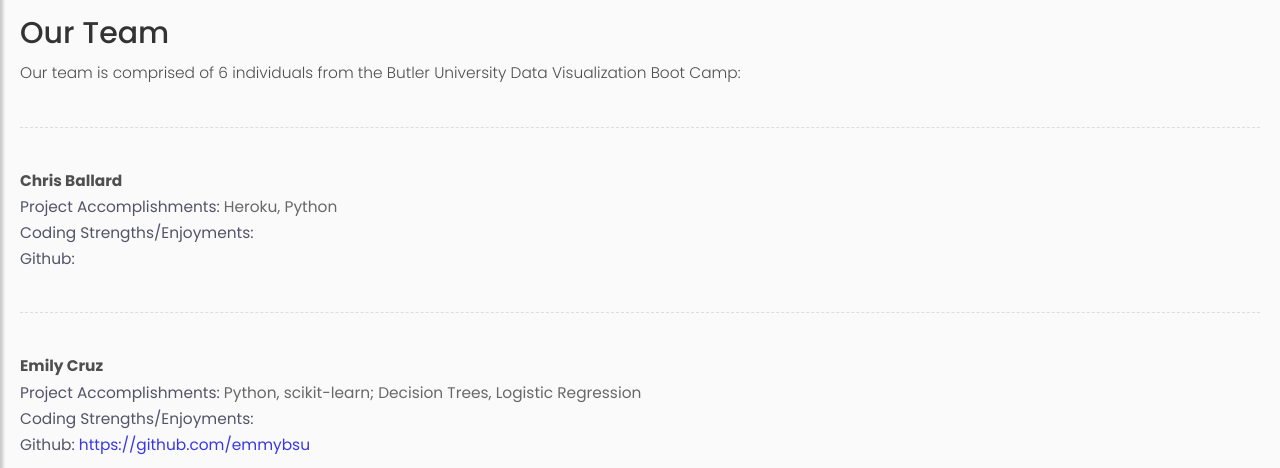
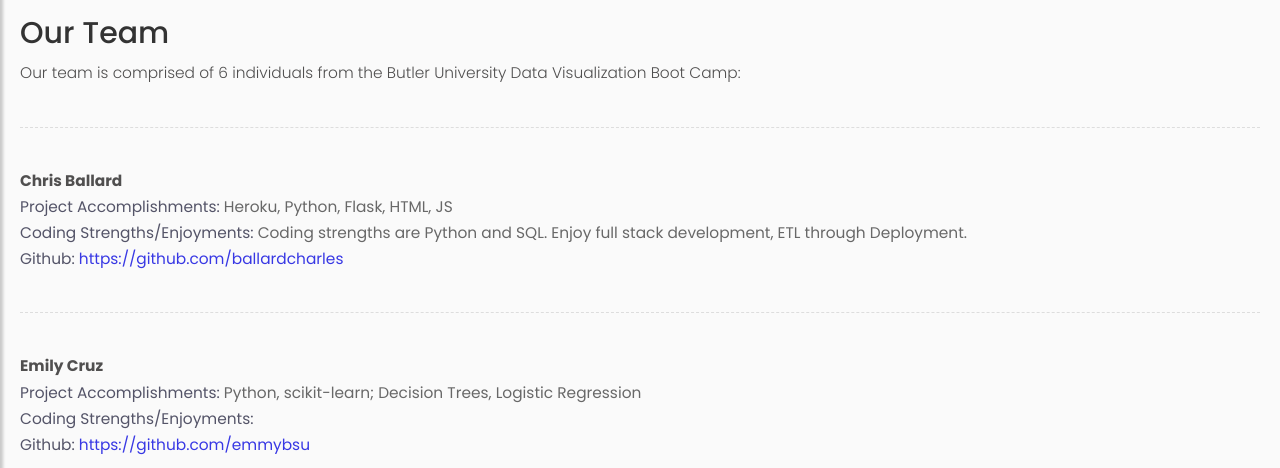
Before and after one commit to jcrettig/Final-Project---Group-1, a Flask app: page /contact in a window 1280 px wide. Shown: the part 151-619 px from the top of the page. Run offline with Flask 2, Linux system fonts and the light colour scheme; parts of the project's set-up code (start-up, migrations or seed data) failed here and were passed over; some libraries are stand-ins or nearby versions.

Commit message:
updated contact page.

```diff
--- a/templates/contact.html
+++ b/templates/contact.html
@@ -92,9 +92,9 @@
 
                 <dl>
                     <dt>Chris Ballard</dt>
-                    <dd><span style="color:rgb(84, 84, 104);">Project Accomplishments: </span>Heroku, Python</dd>
-                    <dd><span style="color:rgb(84, 84, 104);">Coding Strengths/Enjoyments: </span></dd>
-                    <dd><span style="color:rgb(84, 84, 104);">Github: </span></dd>
+                    <dd><span style="color:rgb(84, 84, 104);">Project Accomplishments: </span>Heroku, Python, Flask, HTML, JS</dd>
+                    <dd><span style="color:rgb(84, 84, 104);">Coding Strengths/Enjoyments: </span>Coding strengths are Python and SQL.  Enjoy full stack development, ETL through Deployment.</dd>
+                    <dd><span style="color:rgb(84, 84, 104);">Github: </span><a style="color:rgb(56, 56, 228);" href="https://github.com/ballardcharles">https://github.com/ballardcharles</a></dd>
 
                     <div class="line"></div>
 
```
Also changed, not shown: 1 other file.
